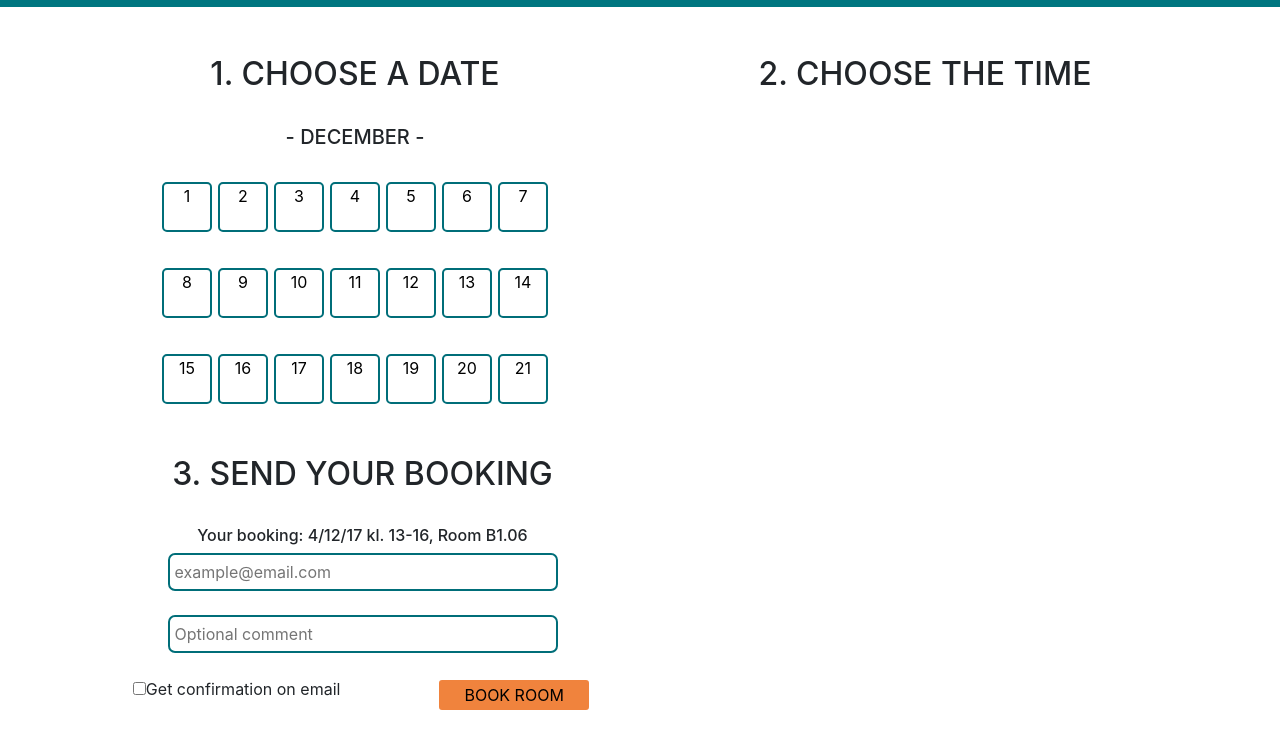
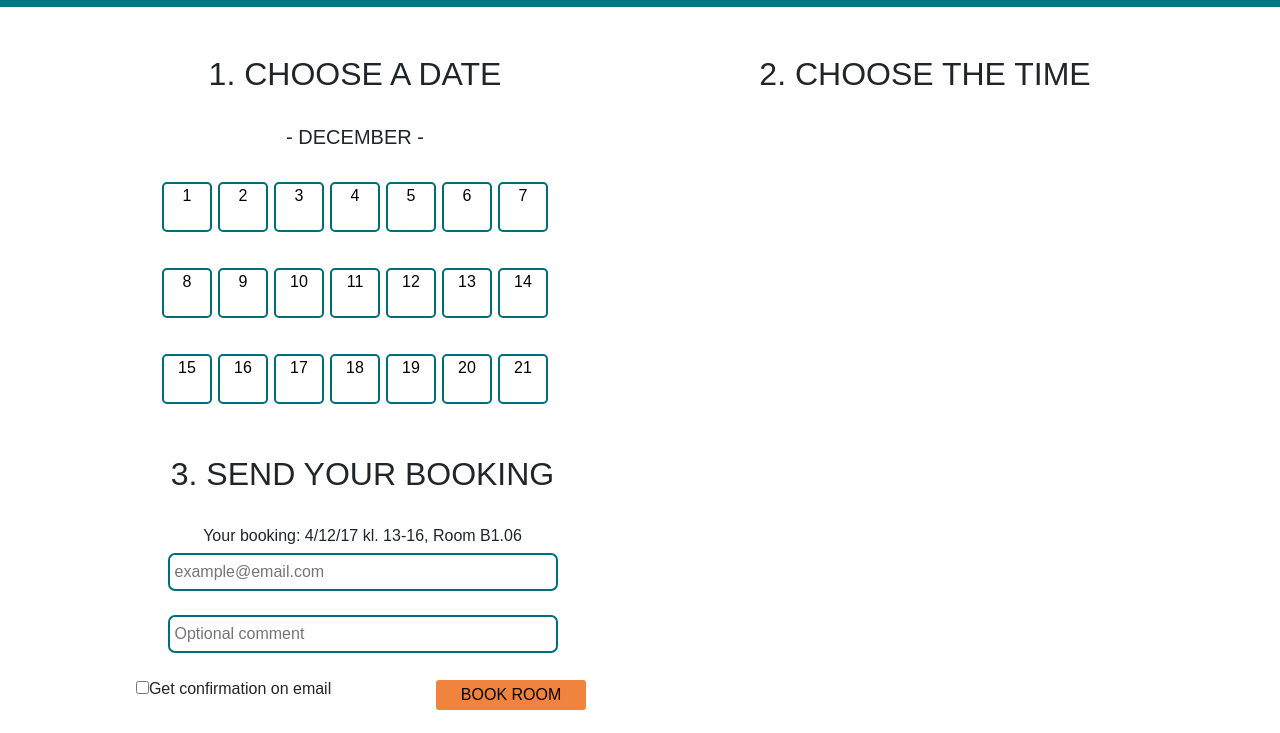
Before and after one commit to maddemeline/EAL-Book, a plain HTML site: page index.html in a window 1280 px wide. Shown: the part 93-826 px from the top of the page. Drawn offline with nearby package versions, Linux system fonts and the light colour scheme.

Commit message:
Font added
New font added in style sheet

```diff
--- a/style.css
+++ b/style.css
@@ -1,3 +1,7 @@
+* {
+    font-family: 'Fjalla One', sans-serif;
+}
+
 header{
     background-color: #007680;
     height: 100px;
```
